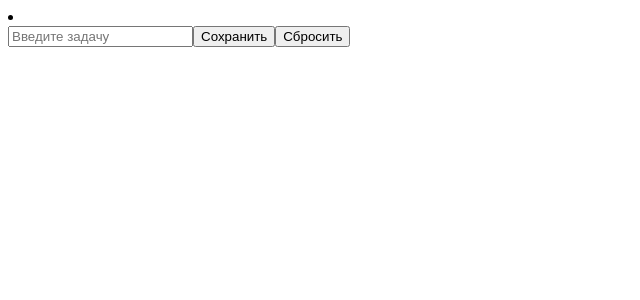
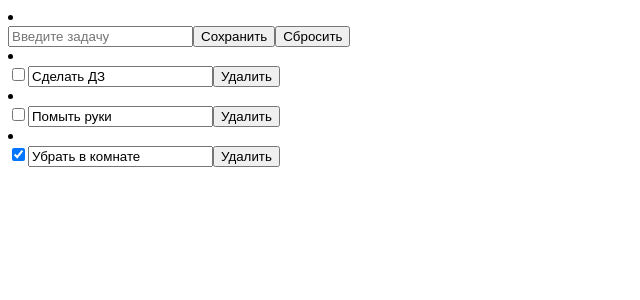
Before and after one commit to kikimorii/ReactHW52, a React (Vite) app: page / in a window 1280 px wide. Shown: the top 300 px of the page, without its empty margins (0-640 px from the left). Built offline with nearby package versions, Linux system fonts and the light colour scheme; data requests are answered from the project's data file.

Commit message:
Добавлены компоненты TodoList, TodoItem, которые отображают данные полученные от JSON-Server'а

```diff
--- a/src/App.jsx
+++ b/src/App.jsx
@@ -1,10 +1,24 @@
+import styles from './App.module.css';
+import { useState, useEffect } from 'react';
 import { NewTodoItem } from './components/NewTodoItem';
-import styles from './App.module.css';
+import { TodoList } from './components/TodoList';
 
 export const App = () => {
+  const [todoList, setTodoList] = useState([]);
+  const [newTodoItem, setNewtodoItem] = useState('');
+
+  useEffect(() => {
+    fetch('http://localhost:3000/todos')
+      .then((response) => response.json())
+      .then((todoListResponse) => setTodoList(todoListResponse))
+  }, []);
+
+
+
   return (
     <div className={styles.app}>
       <NewTodoItem />
+      <TodoList todoList={todoList} />
     </div>
   )
 }
--- a/src/components/TodoItem.jsx
+++ b/src/components/TodoItem.jsx
@@ -0,0 +1,11 @@
+export const TodoItem = ({id, title, completed}) => {
+    return (
+        <li key={id}>
+            <form>
+                <input type="checkbox" checked={completed} />
+                <input type="text" value={title}/>
+                <button>Удалить</button>
+            </form>
+        </li>
+    )
+}
--- a/src/components/TodoList.jsx
+++ b/src/components/TodoList.jsx
@@ -0,0 +1,9 @@
+import { TodoItem } from "./TodoItem";
+
+export const TodoList = ({ todoList }) => {
+    return (
+        <>
+            {todoList.map((todoItem) => <TodoItem key={todoItem.id} {...todoItem} />)}
+        </>
+    )
+};
```
